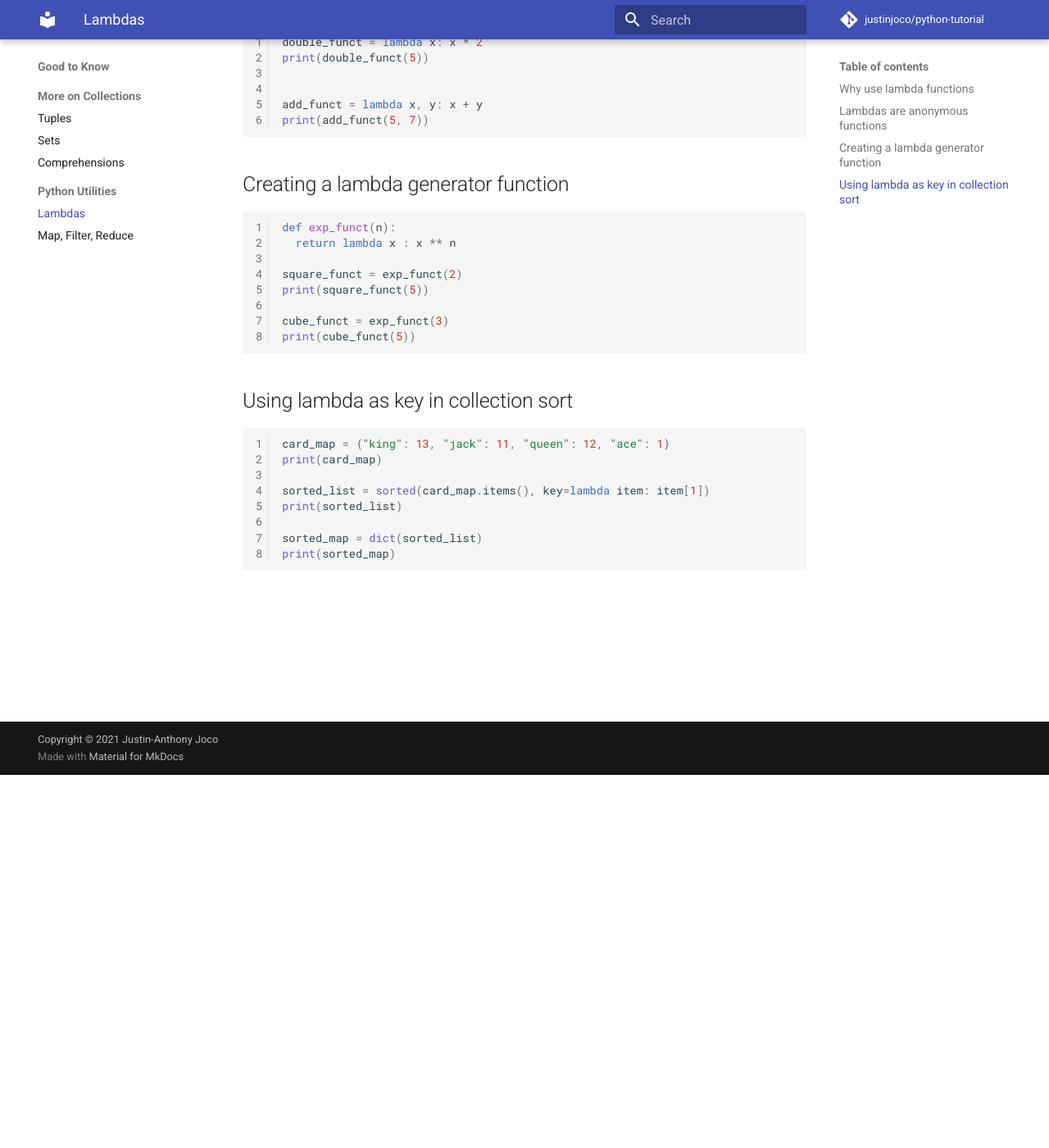
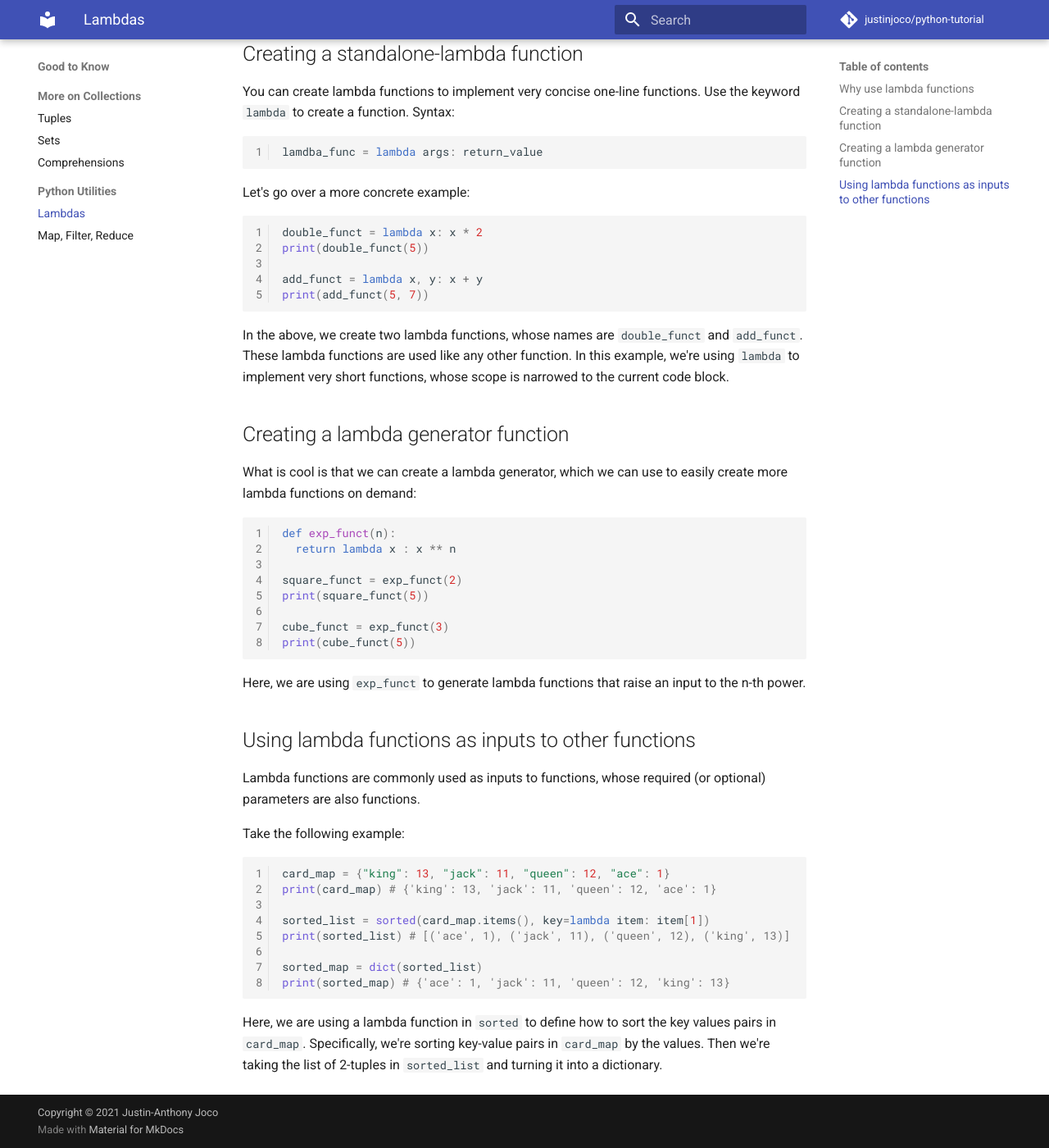
Before and after one commit to justinjoco/python-tutorial, an MkDocs documentation site: the page built from docs/utils/lambdas.md, in a window 1280 px wide and 1400 px high, scrolled down 455 px. Shown: the whole window at 82% size. Built offline with MkDocs 1.6.1 and Material for MkDocs 9.7.7, drawn with Linux system fonts in a browser that asks for light colours; comment, search, counter and statistics services are not loaded; some of the changed text lies outside the part shown.

Commit message:
finished lambdas

````diff
--- a/docs/utils/lambdas.md
+++ b/docs/utils/lambdas.md
@@ -2,17 +2,26 @@ Code sample link: <https://replit.com/@jjoco/python-lambdas>
 
 Lambda functions can be thought of short-term, concise, impromptu functions that are intended to be thrown away after one or a couple of uses.
 ## Why use lambda functions
+Lambdas are commonly used in other functions that have functions as parameters (ie higher-order functions).
+## Creating a standalone-lambda function
+You can create lambda functions to implement very concise one-line functions. Use the keyword `lambda` to create a function.
+Syntax:
+```python
+lamdba_func = lambda args: return_value
+```
 
-## Lambdas are anonymous functions
+Let's go over a more concrete example:
 ```python
 double_funct = lambda x: x * 2
 print(double_funct(5))
 
-
 add_funct = lambda x, y: x + y
 print(add_funct(5, 7))
 ```
+In the above, we create two lambda functions, whose names are `double_funct` and `add_funct`. These lambda functions are used like any other function. In this example, we're using `lambda` to implement very short functions, whose scope is narrowed to the current code block.
+
 ## Creating a lambda generator function
+What is cool is that we can create a lambda generator, which we can use to easily create more lambda functions on demand:
 ```python
 def exp_funct(n):
   return lambda x : x ** n
@@ -22,16 +31,21 @@ print(square_funct(5))
 
 cube_funct = exp_funct(3)
 print(cube_funct(5))
+```
+Here, we are using `exp_funct` to generate lambda functions that raise an input to the n-th power.
 
-```
-## Using lambda as key in collection sort
+## Using lambda functions as inputs to other functions
+Lambda functions are commonly used as inputs to functions, whose required (or optional) parameters are also functions.
+
+Take the following example:
 ```python
 card_map = {"king": 13, "jack": 11, "queen": 12, "ace": 1}
-print(card_map)
+print(card_map) # {'king': 13, 'jack': 11, 'queen': 12, 'ace': 1}
 
 sorted_list = sorted(card_map.items(), key=lambda item: item[1])
-print(sorted_list)
+print(sorted_list) # [('ace', 1), ('jack', 11), ('queen', 12), ('king', 13)]
 
 sorted_map = dict(sorted_list)
-print(sorted_map)
+print(sorted_map) # {'ace': 1, 'jack': 11, 'queen': 12, 'king': 13}
 ```
+Here, we are using a lambda function in `sorted` to define how to sort the key values pairs in `card_map`. Specifically, we're sorting key-value pairs in `card_map` by the values. Then we're taking the list of 2-tuples in `sorted_list` and turning it into a dictionary.
````
Also changed, not shown: docs/collections/comprehensions.md (+1 -1 lines).
